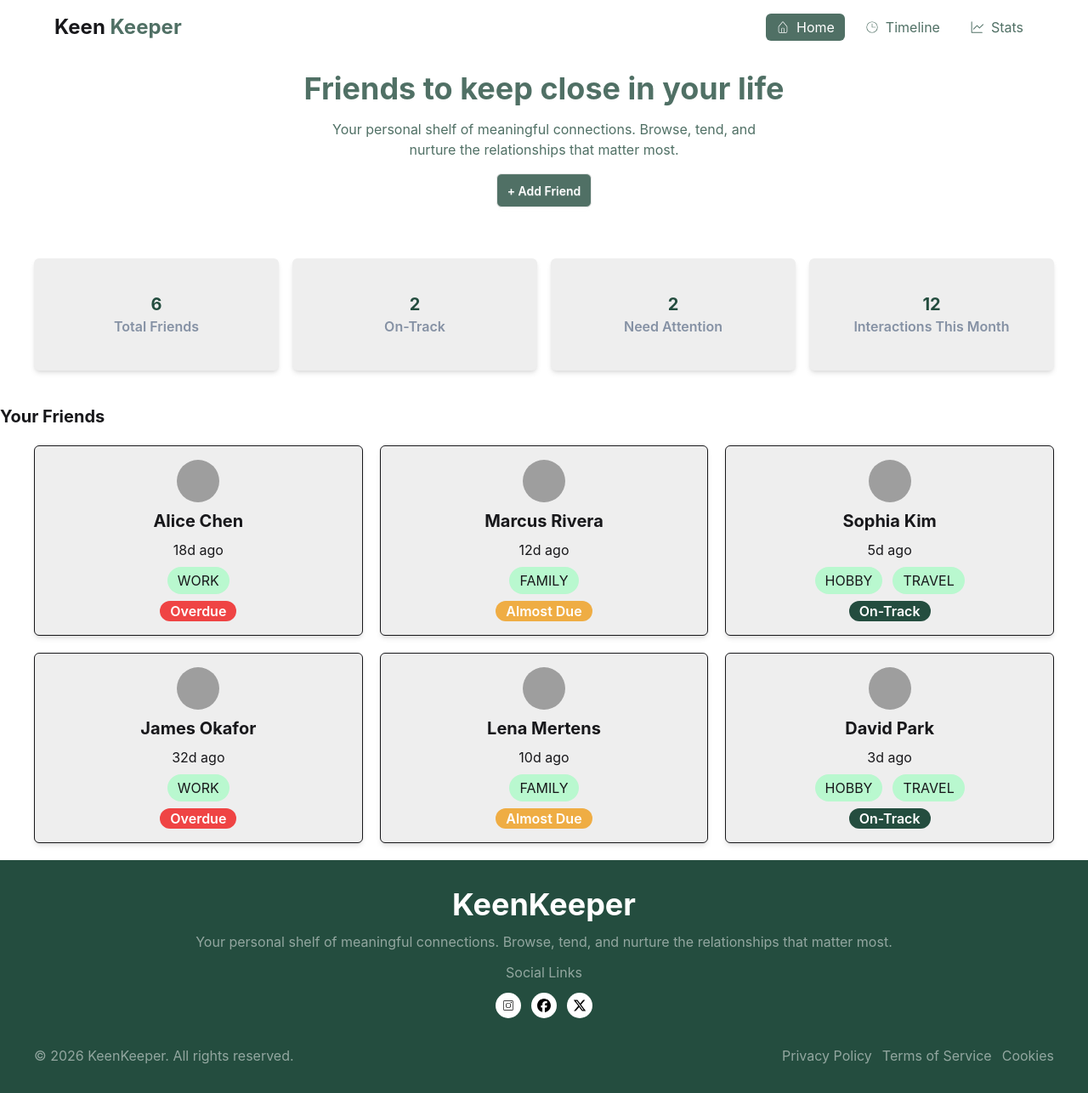
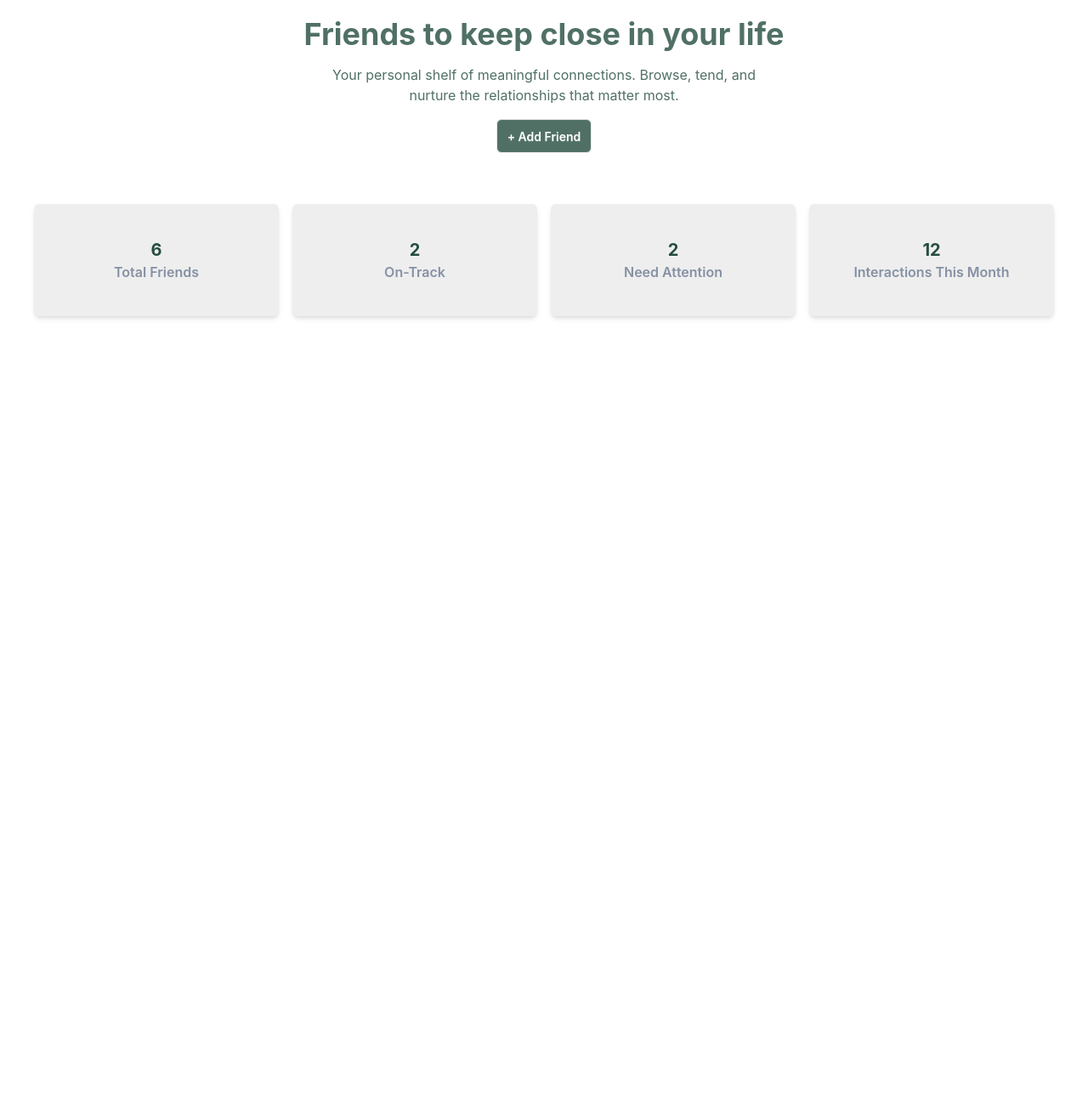
Before and after one commit to mamun945/my-assignment-7, a React (Vite) app: page / in a window 1280 px wide. Shown: the whole page at 85% size. After the commit the page ends 800 px from the top, so only its background shows below. Built offline with nearby package versions, Linux system fonts and the light colour scheme; grey boxes are pictures that could not be loaded.

Commit message:
i am updating footer section

```diff
--- a/src/Component/HomePage/Home.jsx
+++ b/src/Component/HomePage/Home.jsx
@@ -8,7 +8,7 @@ const Home = () => {
         <>
          <Banner></Banner>
          <FourCard></FourCard>
-         <Friends></Friends>
+         {/* <Friends></Friends> */}
 
         </>
     );
--- a/src/Root/Root.jsx
+++ b/src/Root/Root.jsx
@@ -6,9 +6,9 @@ import Footer from '../SharedPage/Footer';
 const Root = () => {
     return (
         <>
-          <Navbar></Navbar>
+          {/* <Navbar></Navbar> */}
           <Outlet></Outlet>
-          <Footer></Footer>
+          {/* <Footer></Footer> */}
         </>
     );
 };
```
